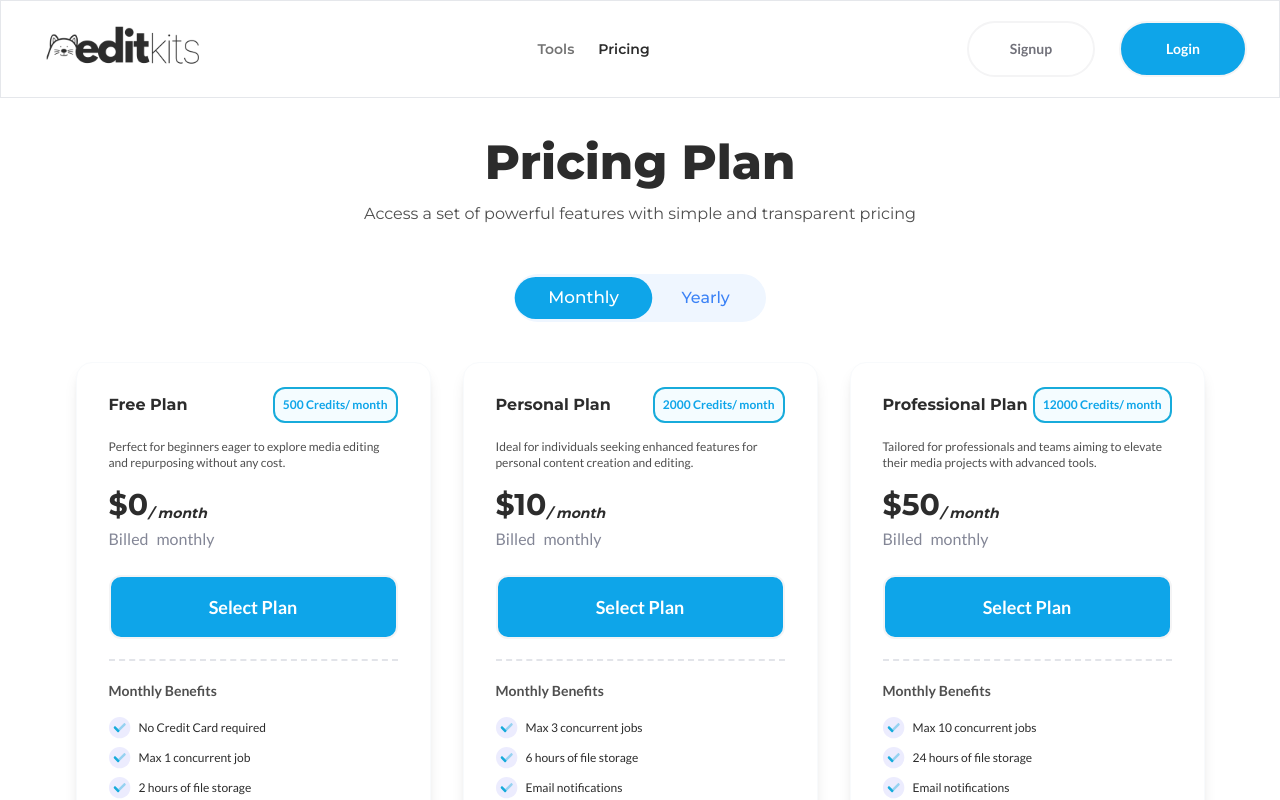
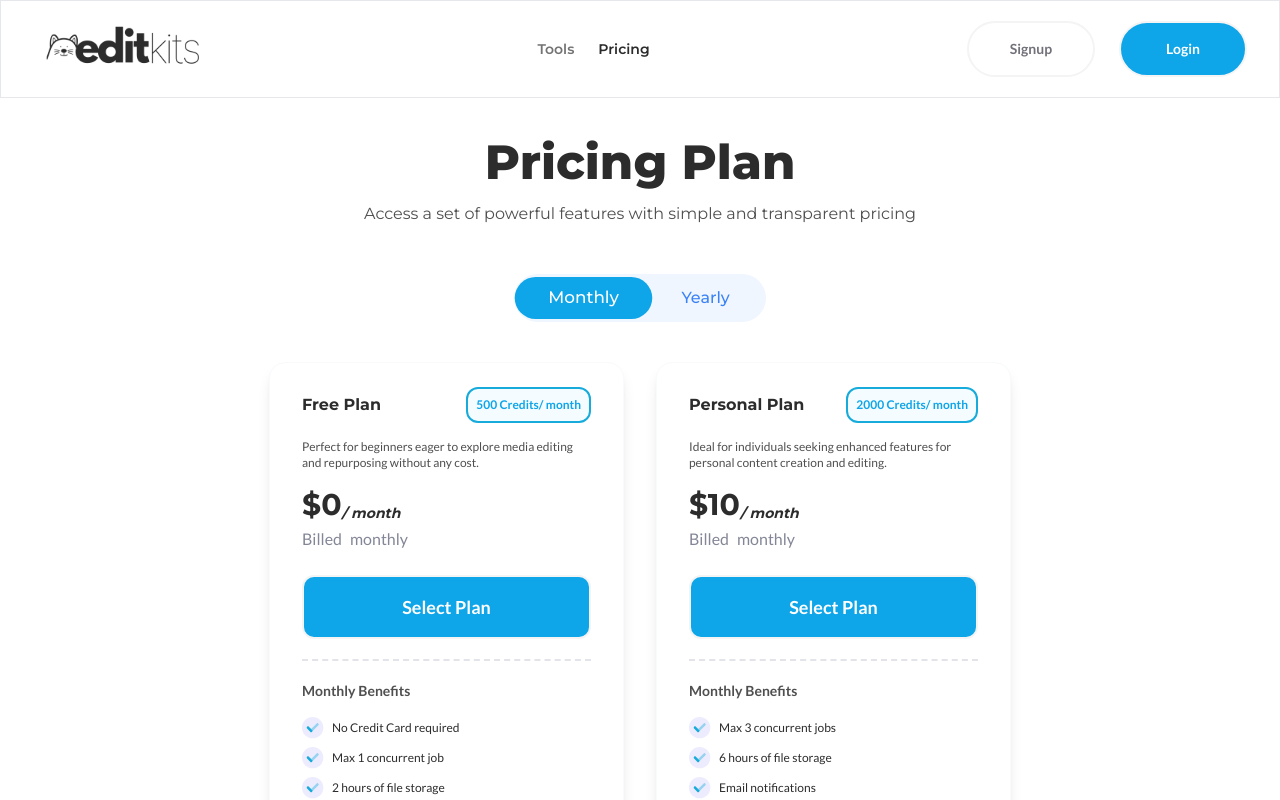
Before and after one commit to Gelodev04/editkits-v2, a Next.js app: page /pricing in a window 1280 px wide. Shown: the top 800 px of the page. Built offline with nearby package versions, Linux system fonts and the light colour scheme.

Commit message:
fix: pricing grid

```diff
--- a/pages/pricing/index.tsx
+++ b/pages/pricing/index.tsx
@@ -27,8 +27,8 @@ export default function Pricing() {
       </div>
       <div className="flex  justify-center">
         <div
-          className={`grid grid-cols-1 sm:grid-cols-2 gap-8 ${
-            monthly ? 'xl:grid-cols-3 2xl:grid-cols-4' : 'xl:grid-cols-3'
+          className={`grid grid-cols-1 md:grid-cols-2 gap-8 ${
+            monthly ? 'xl:grid-cols-2 2xl:grid-cols-4' : 'xl:grid-cols-3'
           } place-items-center p-10 max-w-[1536px]`}
         >
           {pricingPlanList
```
